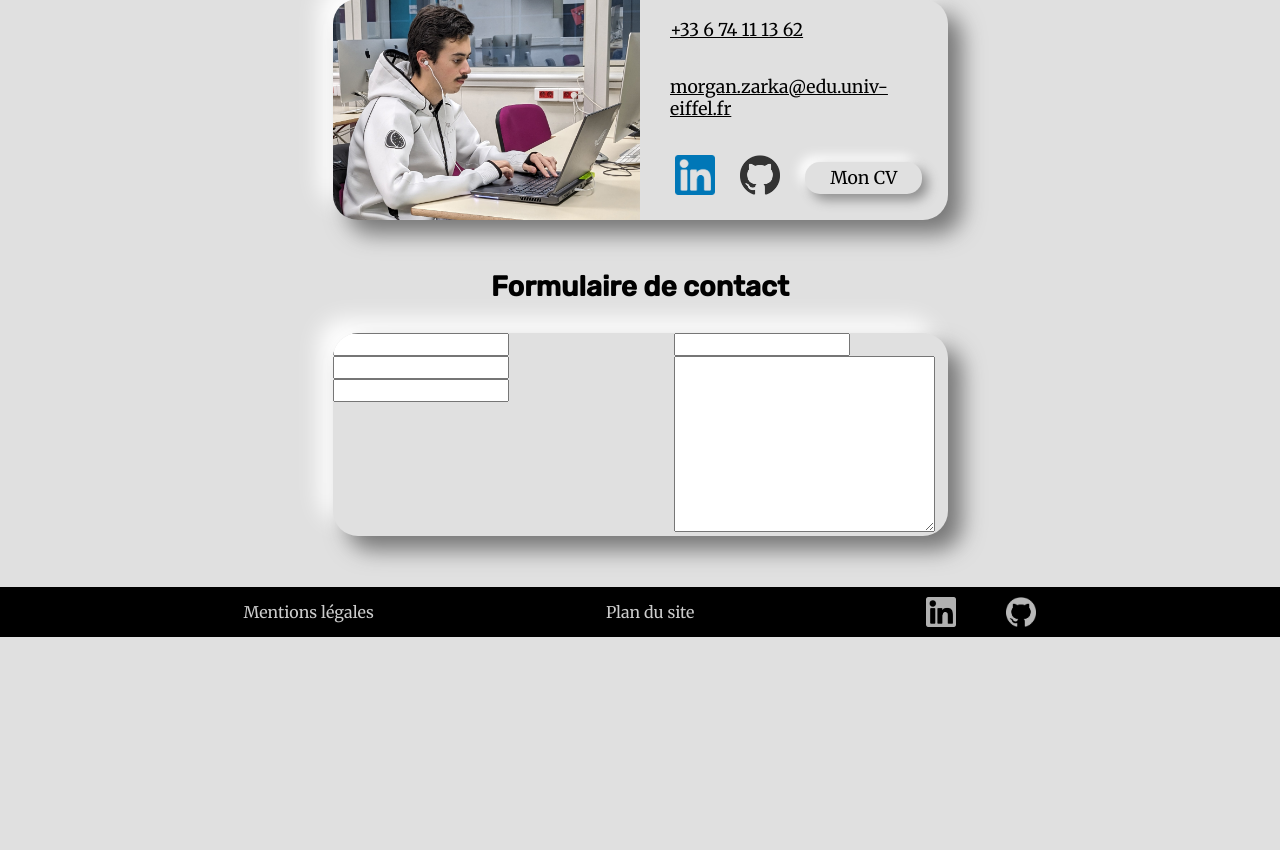
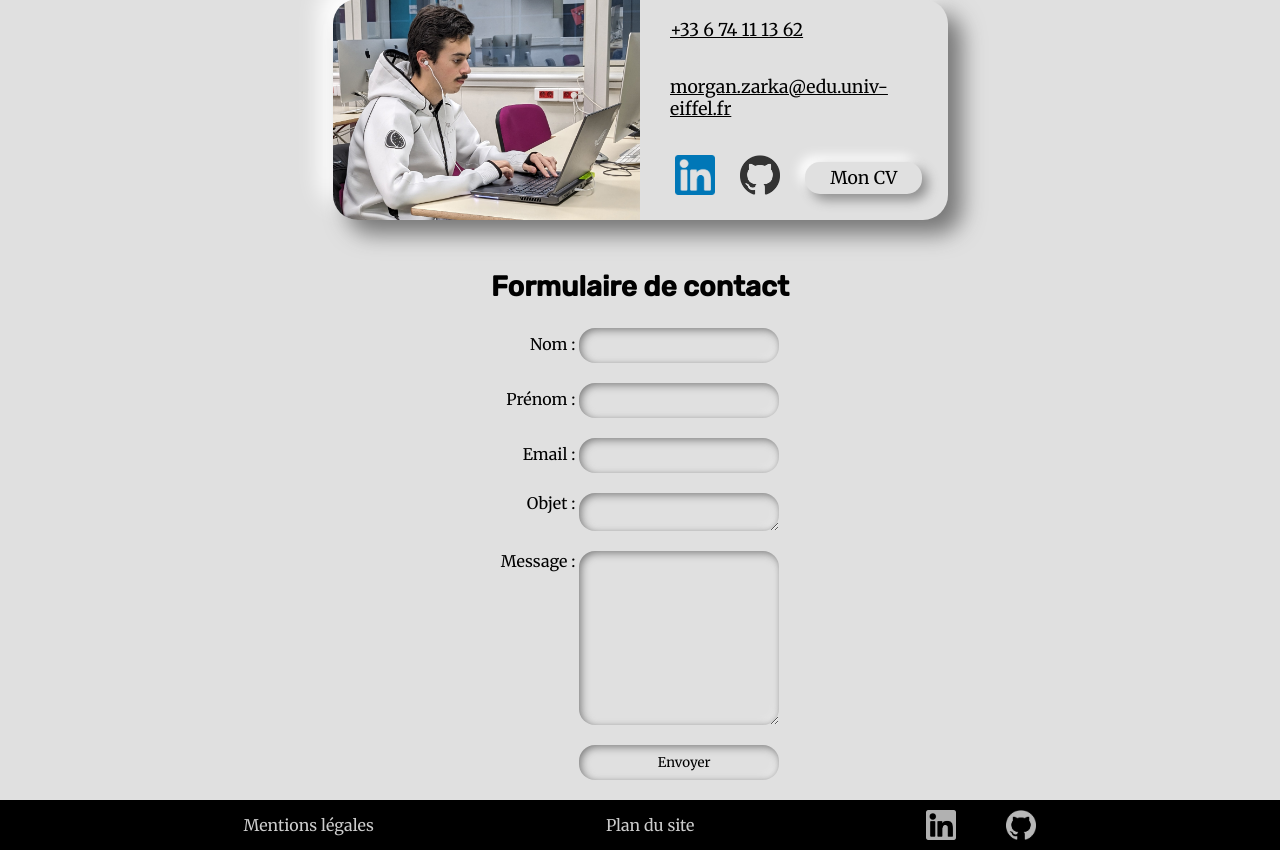
Before and after one commit to Suzoka/Portfolio, a PHP site: page /contacts.php in a window 1280 px wide. Shown: the part 163-1013 px from the top of the page. Before the commit the page ends 800 px from the top, so only its background shows below. Run offline with PHP 8.4, Linux system fonts and the light colour scheme.

Commit message:
:sparkles: contact form

```diff
--- a/contacts.php
+++ b/contacts.php
@@ -46,16 +46,13 @@
                 </div>
             </div>
             <h2 class="centre">Formulaire de contact</h2>
-            <form action="./script/mail.php" method="POST" class="contacts">
-                <div>
-                    <label for="nom"></label><input type="text" name="nom" id="nom">
-                    <label for="prenom"></label><input type="text" name="prenom" id="prenom">
-                    <label for="mail"></label><input type="text" name="mail" id="mail">
-                </div>
-                <div>
-                    <label for="objet"></label><input type="text" name="objet" id="objet">
-                    <label for="message"></label><textarea name="message" id="message" cols="30" rows="10"></textarea>
-                </div>
+            <form action="./script/mail.php" method="POST" class="contactParMail">
+                    <label for="nom">Nom : </label><input type="text" name="nom" id="nom"><br>
+                    <label for="prenom">Prénom : </label><input type="text" name="prenom" id="prenom"><br>
+                    <label for="mail">Email : </label><input type="email" name="mail" id="mail"><br>
+                    <label for="objet">Objet : </label><textarea name="objet" id="objet" cols="30" rows="2"></textarea><br>
+                    <label for="message">Message : </label><textarea name="message" id="message" cols="30" rows="10"></textarea>
+                    <input type="submit" value="Envoyer">
             </form>
         </main>
 
--- a/style.css
+++ b/style.css
@@ -840,6 +840,47 @@ h1.centre {
     font-size: 0.8rem;
 }
 
+input:focus, textarea:focus, input[type=submit]:hover {
+    outline: none;
+    box-shadow: .3rem .3rem .6rem #6c6c6c,
+    -.2rem -.2rem .5rem white;
+ }
+
+input, textarea, input[type=submit]:active {
+    border: none;
+    border-radius: 1rem;
+    padding-left: 1rem;
+    box-shadow: inset 0.1rem 0.1rem 0.5rem #6c6c6c,
+    inset -0.1rem -0.1rem 0.5rem white;
+    background: none;
+    font-family: inherit;
+    margin-bottom: 20px;
+    width: 200px;
+}
+
+input {
+    display: inline-block;
+    vertical-align: baseline;
+    height: 35px;
+}
+
+textarea {
+    display: inline-block;
+    vertical-align: top;
+}
+
+form.contactParMail {
+    text-align: right;
+    width: fit-content;
+    margin-right: auto;
+    margin-left: auto;
+}
+
+input[type="submit"] {
+    display: block;
+    margin-left: auto;
+}
+
 @-webkit-keyframes blink {
     0%,
     100% {
```
